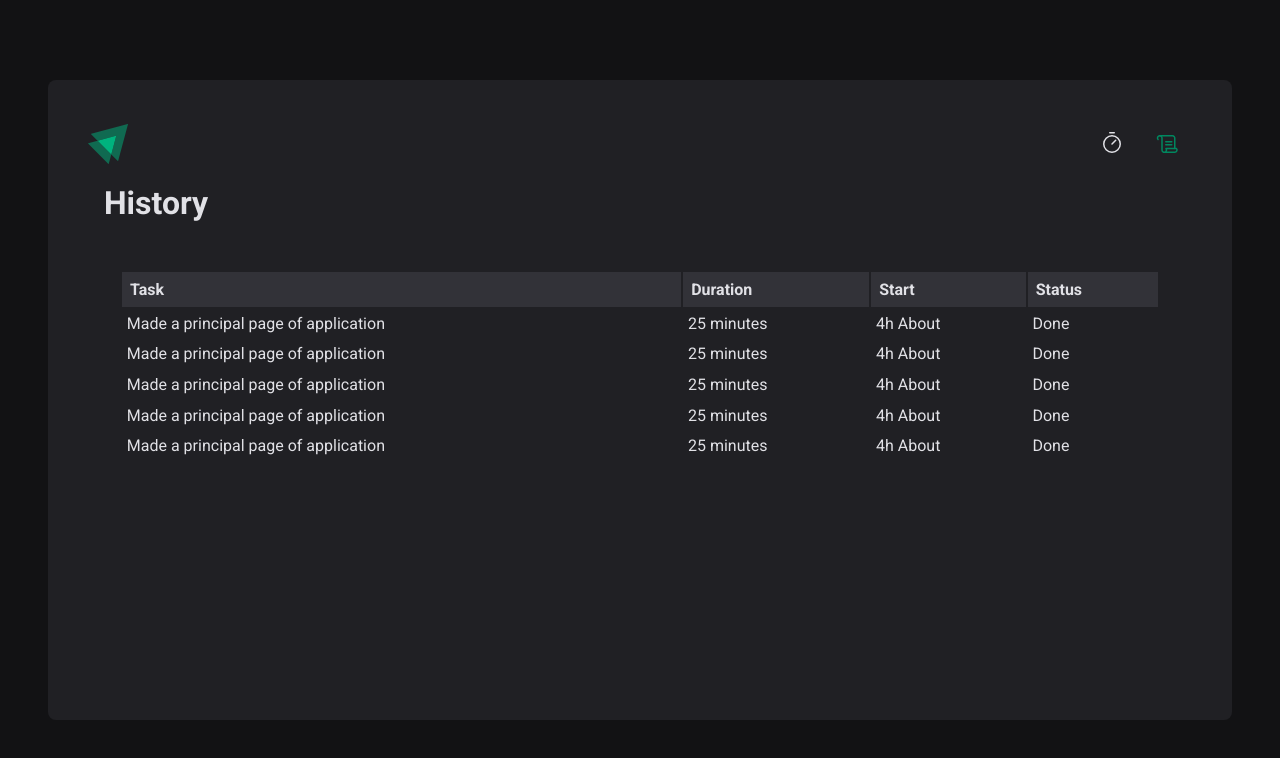
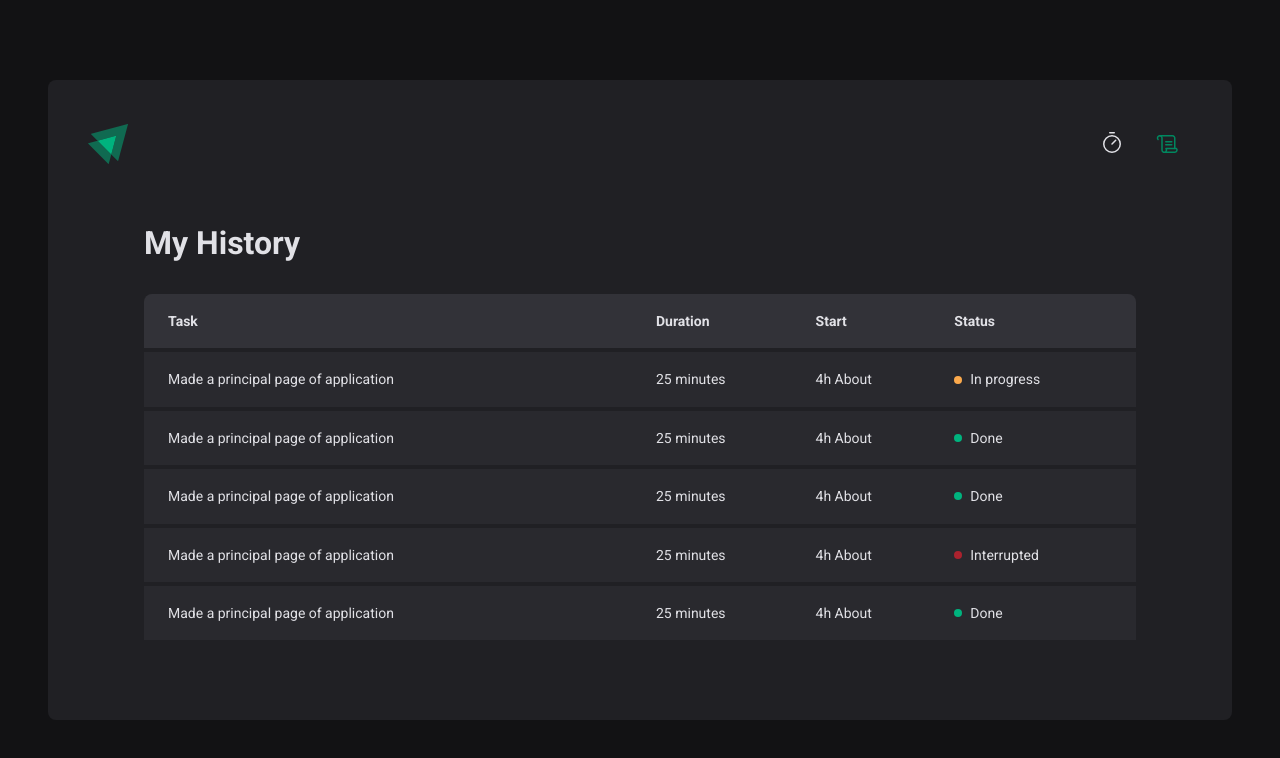
Before and after one commit to paulolima1212/ignite-aula02, a React (Vite) app: page /history in a window 1280 px wide. Shown: the top 758 px of the page. Built offline with nearby package versions, Linux system fonts and the light colour scheme.

Commit message:
style: finished styles history

```diff
--- a/src/Pages/History/history.styles.ts
+++ b/src/Pages/History/history.styles.ts
@@ -1,44 +1,83 @@
 import styled from 'styled-components';
+import { TypeOf } from 'zod';
 
 export const HistoryContainer = styled.div`
   display: flex;
   flex: 1;
   color: ${({ theme }) => theme['gray-100']};
   flex-direction: column;
-
-  h1 {
-    padding: 1rem;
-  }
+  padding: 3.5rem;
 `;
 
 export const TableContainer = styled.div`
-  width: 100%
-  height: 100%
-  display: flex;
-  justify-content: center;
-  align-items: center;
-  padding: 1rem;
+  flex: 1;
+  overflow: auto;
+  margin-top: 2rem;
 
   table {
-    height: 100%;
     width: 100%;
-    margin: 0 auto;
-    padding: 1rem;
+    border-collapse: collapse;
+    min-width: 600px;
 
-    thead {
+    th {
       background: ${({ theme }) => theme['gray-600']};
-      th {
-        padding: 0.5rem;
-        text-align: initial;
+      padding: 1rem;
+      text-align: left;
+      color: ${({ theme }) => theme['gray-100']};
+      font-size: 0.875rem;
+      line-height: 1.6;
+
+      &:first-child {
+        width: 50%;
+        border-top-left-radius: 8px;
+        padding-left: 1.5rem;
+      }
+
+      &:last-child {
+        border-top-right-radius: 8px;
+        padding-right: 1.5rem;
       }
     }
 
-    tbody {
-      border-collapse: collapse;
+    td {
+      background: ${({ theme }) => theme['gray-700']};
+      border-top: 4px solid ${({ theme }) => theme['gray-800']};
+      padding: 1rem;
+      font-size: 0.875rem;
+      line-height: 1.6;
 
-      td {
-        padding: 0.3rem;
+      &:first-child {
+        width: 50%;
+        padding-left: 1.5rem;
+      }
+
+      &:last-child {
+        padding-right: 1.5rem;
       }
     }
   }
 `;
+
+const STATUS_COLOR = {
+  done: 'green-300',
+  inprogress: 'yellow-500',
+  interrupted: 'red-500',
+} as const;
+
+interface StatusTaskProps {
+  statusColor: keyof typeof STATUS_COLOR;
+}
+
+export const StatusTask = styled.span<StatusTaskProps>`
+  display: flex;
+  align-items: center;
+  gap: 0.5rem;
+
+  &::before {
+    content: '';
+    width: 0.5rem;
+    height: 0.5rem;
+    border-radius: 50%;
+    background: ${({ theme, statusColor }) => theme[STATUS_COLOR[statusColor]]};
+  }
+`;
--- a/src/Pages/History/index.tsx
+++ b/src/Pages/History/index.tsx
@@ -1,9 +1,9 @@
-import { HistoryContainer, TableContainer } from './history.styles';
+import { HistoryContainer, StatusTask, TableContainer } from './history.styles';
 
 export function History() {
   return (
     <HistoryContainer>
-      <h1>History</h1>
+      <h1>My History</h1>
       <TableContainer>
         <table>
           <thead>
@@ -19,31 +19,41 @@ export function History() {
               <td>Made a principal page of application</td>
               <td>25 minutes</td>
               <td>4h About</td>
-              <td>Done</td>
+              <td>
+                <StatusTask statusColor={'inprogress'}>In progress</StatusTask>
+              </td>
             </tr>
             <tr>
               <td>Made a principal page of application</td>
               <td>25 minutes</td>
               <td>4h About</td>
-              <td>Done</td>
+              <td>
+                <StatusTask statusColor={'done'}>Done</StatusTask>
+              </td>
             </tr>
             <tr>
               <td>Made a principal page of application</td>
               <td>25 minutes</td>
               <td>4h About</td>
-              <td>Done</td>
+              <td>
+                <StatusTask statusColor={'done'}>Done</StatusTask>
+              </td>
             </tr>
             <tr>
               <td>Made a principal page of application</td>
               <td>25 minutes</td>
               <td>4h About</td>
-              <td>Done</td>
+              <td>
+                <StatusTask statusColor={'interrupted'}>Interrupted</StatusTask>
+              </td>
             </tr>
             <tr>
               <td>Made a principal page of application</td>
               <td>25 minutes</td>
               <td>4h About</td>
-              <td>Done</td>
+              <td>
+                <StatusTask statusColor={'done'}>Done</StatusTask>
+              </td>
             </tr>
           </tbody>
         </table>
--- /dev/null
+++ b/src/Pages/History/style.scss
@@ -0,0 +1,3 @@
+.table {
+  border-top-left-radius: 0px;
+}
```
